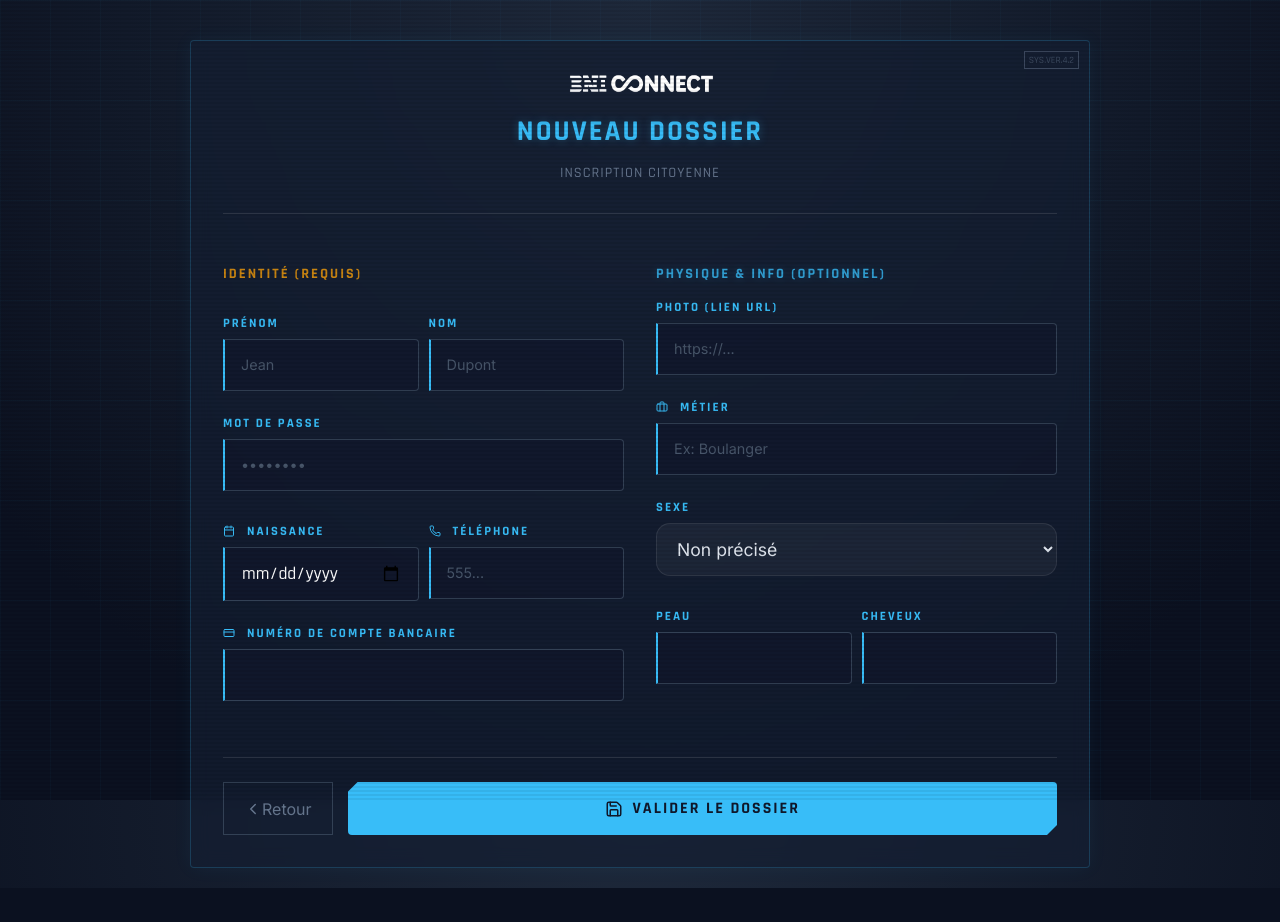
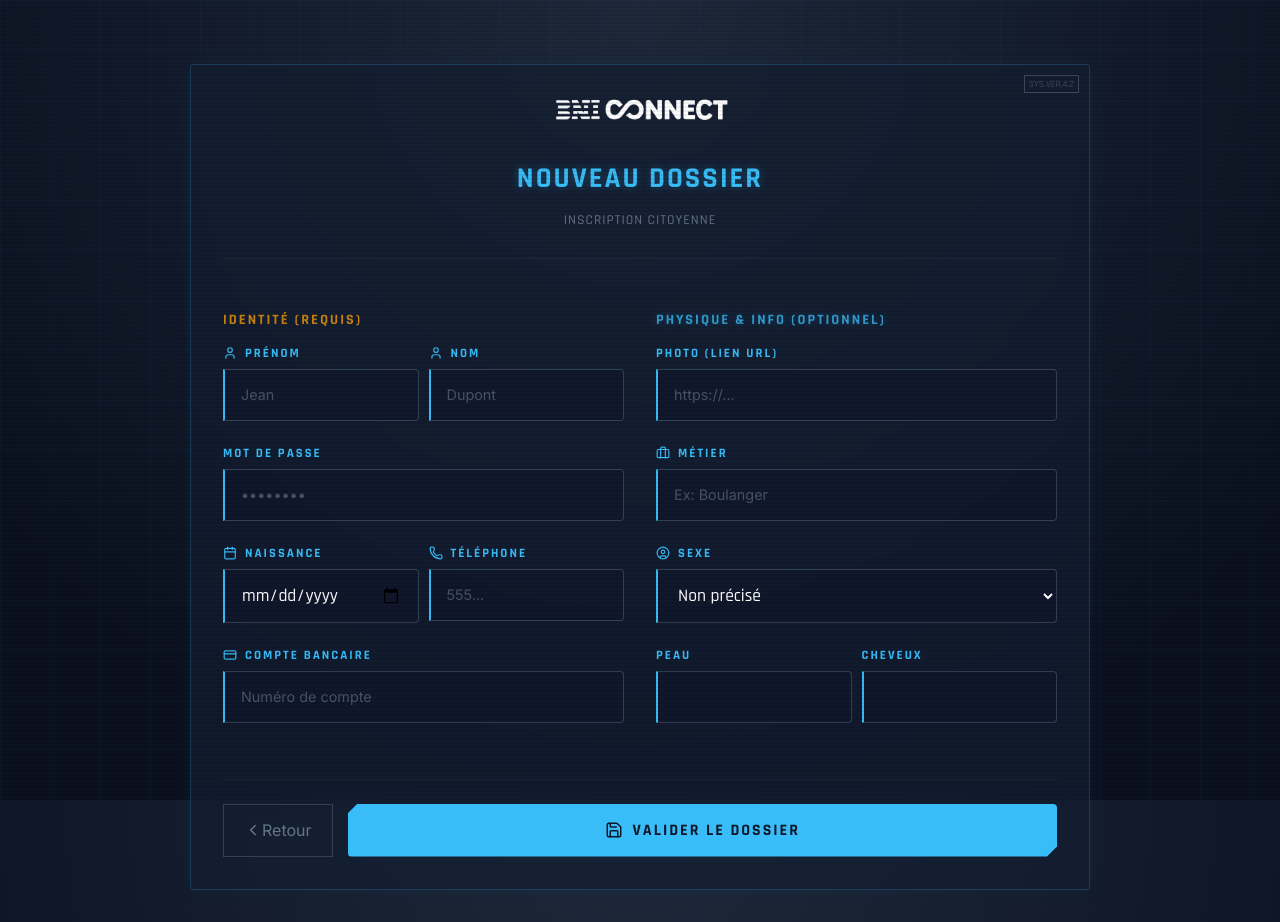
Before and after one commit to vasla13/bni-connect, a React (Vite) app: page /register in a window 1280 px wide. Before the commit the page ends 888 px from the top, so only its background shows below. Built offline with nearby package versions, Linux system fonts and the light colour scheme; no server answers; the HTML template or start-up script is replaced by a standard one.

Commit message:
feat: enhance HistorySection and UserProfileHeader components; improve layout, styling, and user experience; add new CSS classes for better maintainability

```diff
--- a/src/index.css
+++ b/src/index.css
@@ -384,3 +384,40 @@ button {
 ::-webkit-scrollbar-track { background: var(--bg-deep); }
 ::-webkit-scrollbar-thumb { background: #334155; border-radius: 4px; }
 ::-webkit-scrollbar-thumb:hover { background: var(--primary); }
+
+/* --- AJOUTS : ELEMENTS LISTE & STATS --- */
+.stat-section {
+  padding-bottom: 1.5rem;
+  border-bottom: var(--border-light);
+  margin-bottom: 1rem;
+}
+
+.stat-row {
+  display: flex; justify-content: space-between; align-items: center;
+  padding: 12px; border-radius: 4px; margin-top: 10px;
+  border: 1px solid transparent;
+}
+
+.stat-row.warning {
+  background: var(--warning-bg);
+  border-color: rgba(245, 158, 11, 0.3);
+}
+
+.stat-row.success {
+  background: var(--success-bg);
+  border-color: rgba(16, 185, 129, 0.3);
+}
+
+.history-item {
+  display: flex; justify-content: space-between; align-items: center;
+  background: rgba(255,255,255,0.05);
+  padding: 15px;
+  border-radius: 8px;
+  border-left-width: 4px;
+  border-left-style: solid;
+}
+
+.icon-bubble {
+  padding: 8px; border-radius: 50%; display: flex;
+  margin-right: 15px;
+}
--- a/src/pages/Register.jsx
+++ b/src/pages/Register.jsx
@@ -1,11 +1,10 @@
-import { useState, useEffect } from 'react';
+import { useState } from 'react';
 import { createUserWithEmailAndPassword } from 'firebase/auth';
 import { auth, db } from '../firebase';
 import { doc, setDoc } from 'firebase/firestore';
 import { useNavigate, Link } from 'react-router-dom';
 import { motion } from 'framer-motion';
-import { Briefcase, Phone, Calendar, CreditCard, ChevronLeft, Save, Loader2 } from 'lucide-react';
-// IMPORT DU LOGO
+import { Briefcase, Phone, Calendar, CreditCard, ChevronLeft, Save, Loader2, User, UserCircle } from 'lucide-react';
 import logo from '../assets/logo.png';
 
 export default function Register() {
@@ -14,19 +13,10 @@ export default function Register() {
   const [loading, setLoading] = useState(false);
 
   const [formData, setFormData] = useState({
-    prenom: '', nom: '', email: '', password: '',
+    prenom: '', nom: '', password: '',
     banque: '', dateNaissance: '', telephone: '',
     photoUrl: '', sexe: 'Non précisé', peau: '', cheveux: '', metier: ''
   });
-
-  // Calcul auto de l'email (invisible pour l'utilisateur)
-  useEffect(() => {
-    if(formData.prenom && formData.nom) {
-        const p = formData.prenom.trim().toLowerCase().replace(/\s/g, '');
-        const n = formData.nom.trim().toLowerCase().replace(/\s/g, '');
-        setFormData(prev => ({ ...prev, email: `${p}.${n}@bni.rp` }));
-    }
-  }, [formData.prenom, formData.nom]);
 
   const handleChange = (e) => setFormData({ ...formData, [e.target.name]: e.target.value });
 
@@ -35,17 +25,20 @@ export default function Register() {
     setLoading(true);
     setError('');
 
+    // 1. Calcul de l'email au moment de l'envoi (Optimisation)
+    const formattedPrenom = formData.prenom.trim().toLowerCase().replace(/\s/g, '');
+    const formattedNom = formData.nom.trim().toLowerCase().replace(/\s/g, '');
+    const generatedEmail = `${formattedPrenom}.${formattedNom}@bni.rp`;
+
     try {
-      // L'email est utilisé ici même s'il n'est pas affiché
-      const userCredential = await createUserWithEmailAndPassword(auth, formData.email, formData.password);
+      const userCredential = await createUserWithEmailAndPassword(auth, generatedEmail, formData.password);
       const user = userCredential.user;
 
       await setDoc(doc(db, "users", user.uid), {
         info: {
-          prenom: formData.prenom, nom: formData.nom, email: formData.email,
-          banque: formData.banque, dateNaissance: formData.dateNaissance, telephone: formData.telephone,
-          photoUrl: formData.photoUrl || "", sexe: formData.sexe,
-          peau: formData.peau, cheveux: formData.cheveux, metier: formData.metier
+          ...formData,
+          email: generatedEmail,
+          photoUrl: formData.photoUrl || ""
         },
         economy: { enAttente: 0, gagneTotal: 0, statutRetrait: 'none' },
         game: { dailyCount: 0, lastQuestionDate: null, answers: [] },
@@ -62,53 +55,37 @@ export default function Register() {
   };
 
   return (
-    <div className="flex-center" style={{ minHeight: '100vh', padding: '20px', alignItems: 'start' }}>
+    <div className="flex-center" style={{ alignItems: 'start', paddingTop: '4rem' }}>
       <motion.form
         initial={{ opacity: 0, scale: 0.98 }}
         animate={{ opacity: 1, scale: 1 }}
         transition={{ duration: 0.4 }}
         onSubmit={handleRegister}
         className="pro-card"
-        style={{ maxWidth: '900px', width: '100%', marginTop: '20px' }}
+        style={{ maxWidth: '900px', width: '100%' }}
       >
-        {/* EN-TÊTE CENTRÉ AVEC LOGO */}
-        <div style={{ marginBottom: '2rem', textAlign: 'center', borderBottom: '1px solid rgba(255,255,255,0.1)', paddingBottom: '1rem' }}>
-            <motion.img
-              initial={{ scale: 0.8, opacity: 0 }}
-              animate={{ scale: 1, opacity: 1 }}
-              transition={{ delay: 0.2 }}
-              src={logo}
-              alt="BNI"
-              style={{
-                maxWidth: '150px',
-                maxHeight: '70px',
-                width: 'auto',
-                height: 'auto',
-                marginBottom: '15px',
-                objectFit: 'contain',
-                display: 'inline-block' // Important pour le centrage
-              }}
-              onError={(e) => e.target.style.display='none'}
-            />
-            <h2 className="text-cyan" style={{ margin: 0, fontSize: '1.8rem' }}>NOUVEAU DOSSIER</h2>
-            <p className="text-muted" style={{ letterSpacing: '1px', fontSize: '0.9rem' }}>INSCRIPTION CITOYENNE</p>
+        {/* EN-TÊTE */}
+        <div className="text-center mb-4" style={{ borderBottom: 'var(--border-light)', paddingBottom: '1rem' }}>
+            <img src={logo} alt="BNI" className="login-logo" style={{ maxHeight: '60px', marginBottom: '10px' }} />
+            <h2 className="text-cyan">NOUVEAU DOSSIER</h2>
+            <p className="text-muted">INSCRIPTION CITOYENNE</p>
         </div>
 
-        {error && <div style={{ background: 'rgba(239,68,68,0.2)', color: '#fca5a5', padding: '10px', borderRadius: '8px', marginBottom: '20px', border: '1px solid rgba(239,68,68,0.4)' }}>{error}</div>}
+        {error && <div className="alert-box">⚠️ {error}</div>}
 
         <div className="grid-2">
 
-          {/* GAUCHE */}
+          {/* COLONNE GAUCHE : IDENTITÉ */}
           <div>
             <h4 className="text-warning mb-4" style={{ fontSize: '0.9rem', opacity: 0.8 }}>IDENTITÉ (REQUIS)</h4>
 
-            <div className="grid-2" style={{ gap: '10px', marginBottom: '0' }}>
+            <div className="grid-2" style={{ gap: '10px', marginTop: 0 }}>
                 <div className="input-group">
-                    <label>PRÉNOM</label>
+                    <label><User size={14}/> PRÉNOM</label>
                     <input type="text" name="prenom" required onChange={handleChange} placeholder="Jean" />
                 </div>
                 <div className="input-group">
-                    <label>NOM</label>
+                    <label><User size={14}/> NOM</label>
                     <input type="text" name="nom" required onChange={handleChange} placeholder="Dupont" />
                 </div>
             </div>
@@ -118,24 +95,24 @@ export default function Register() {
                 <input type="password" name="password" required onChange={handleChange} placeholder="••••••••" minLength={6} />
             </div>
 
-            <div className="grid-2" style={{ gap: '10px' }}>
+            <div className="grid-2" style={{ gap: '10px', marginTop: 0 }}>
                 <div className="input-group">
-                    <label><Calendar size={12} style={{marginRight:4}}/>NAISSANCE</label>
+                    <label><Calendar size={14}/> NAISSANCE</label>
                     <input type="date" name="dateNaissance" required onChange={handleChange} />
                 </div>
                 <div className="input-group">
-                    <label><Phone size={12} style={{marginRight:4}}/>TÉLÉPHONE</label>
+                    <label><Phone size={14}/> TÉLÉPHONE</label>
                     <input type="tel" name="telephone" required onChange={handleChange} placeholder="555..." />
                 </div>
             </div>
 
             <div className="input-group">
-                <label><CreditCard size={12} style={{marginRight:4}}/>NUMÉRO DE COMPTE BANCAIRE</label>
-                <input type="text" name="banque" required placeholder="" onChange={handleChange} />
+                <label><CreditCard size={14}/> COMPTE BANCAIRE</label>
+                <input type="text" name="banque" required placeholder="Numéro de compte" onChange={handleChange} />
             </div>
           </div>
 
-          {/* DROITE */}
+          {/* COLONNE DROITE : PHYSIQUE */}
           <div>
             <h4 className="text-cyan mb-4" style={{ fontSize: '0.9rem', opacity: 0.8 }}>PHYSIQUE & INFO (OPTIONNEL)</h4>
 
@@ -145,45 +122,33 @@ export default function Register() {
             </div>
 
             <div className="input-group">
-                <label><Briefcase size={12} style={{marginRight:4}}/>MÉTIER</label>
+                <label><Briefcase size={14}/> MÉTIER</label>
                 <input type="text" name="metier" onChange={handleChange} placeholder="Ex: Boulanger" />
             </div>
 
             <div className="input-group">
-                <label>SEXE</label>
-                <select
-                  name="sexe"
-                  onChange={handleChange}
-                  style={{
-                    width: '100%',
-                    padding: '14px 16px',
-                    background: 'rgba(255,255,255,0.045)',
-                    border: '1px solid rgba(255,255,255,0.09)',
-                    borderRadius: '14px',
-                    color: 'var(--text-main)',
-                    fontFamily: 'Inter, sans-serif'
-                  }}
-                >
-                    <option style={{ background: '#020617', color: 'white' }}>Non précisé</option>
-                    <option style={{ background: '#020617', color: 'white' }}>Homme</option>
-                    <option style={{ background: '#020617', color: 'white' }}>Femme</option>
-                    <option style={{ background: '#020617', color: 'white' }}>Autre</option>
+                <label><UserCircle size={14}/> SEXE</label>
+                <select name="sexe" onChange={handleChange}>
+                    <option>Non précisé</option>
+                    <option>Homme</option>
+                    <option>Femme</option>
+                    <option>Autre</option>
                 </select>
             </div>
 
-            <div className="grid-2" style={{ gap: '10px' }}>
+            <div className="grid-2" style={{ gap: '10px', marginTop: 0 }}>
                 <div className="input-group"><label>PEAU</label><input type="text" name="peau" onChange={handleChange} /></div>
                 <div className="input-group"><label>CHEVEUX</label><input type="text" name="cheveux" onChange={handleChange} /></div>
             </div>
           </div>
-
         </div>
 
-        <div style={{ display: 'flex', gap: '15px', marginTop: '2rem', paddingTop: '1.5rem', borderTop: '1px solid rgba(255,255,255,0.1)' }}>
+        {/* FOOTER ACTIONS */}
+        <div style={{ display: 'flex', gap: '15px', marginTop: '2rem', paddingTop: '1.5rem', borderTop: 'var(--border-light)' }}>
             <Link to="/" className="btn-secondary" style={{ textDecoration: 'none', display: 'flex', alignItems: 'center' }}>
                 <ChevronLeft size={18} /> Retour
             </Link>
-            <button type="submit" className="btn-main" disabled={loading} style={{ flex: 1, display: 'flex', justifyContent: 'center', alignItems: 'center', gap: '10px' }}>
+            <button type="submit" className="btn-main" disabled={loading}>
                 {loading ? <Loader2 className="animate-spin"/> : <><Save size={18}/> VALIDER LE DOSSIER</>}
             </button>
         </div>
```
Also changed, not shown: src/components/HistorySection.jsx (+16 -20 lines), src/components/UserProfileHeader.jsx (+10 -24 lines), src/components/WalletCard.jsx (deleted, +0 -27 lines), src/components/dashboard/WalletPanel.jsx (+8 -18 lines).
